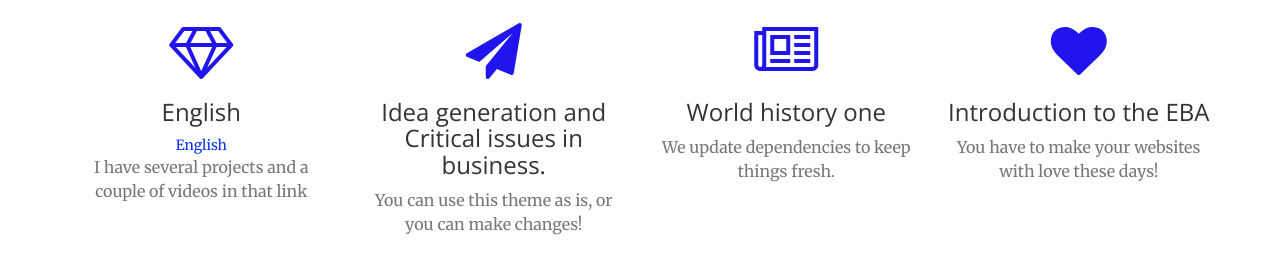
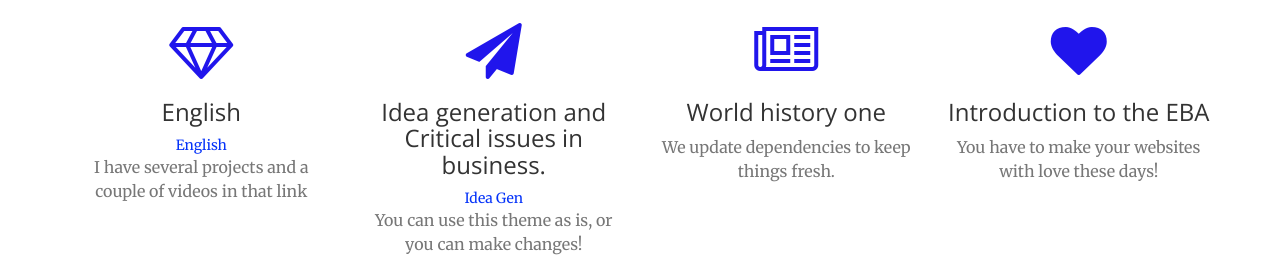
Before and after one commit to brennanmhodge/brennanmhodge.github.io, a website: page index.html in a window 1280 px wide. Shown: the part 1343-1622 px from the top of the page. Drawn offline with nearby package versions, Linux system fonts and the light colour scheme.

Commit message:
fixed link

```diff
--- a/index.html
+++ b/index.html
@@ -116,6 +116,7 @@
                     <div class="service-box">
                         <i class="fa fa-4x fa-paper-plane text-primary sr-icons"></i>
                         <h3>Idea generation and Critical issues in business.</h3>
+                        <a href="https://brennanmhodge.github.io/houchins-portfolio/" >Idea Gen</a>
                         <p class="text-muted">You can use this theme as is, or you can make changes!</p>
                     </div>
                 </div>
```
